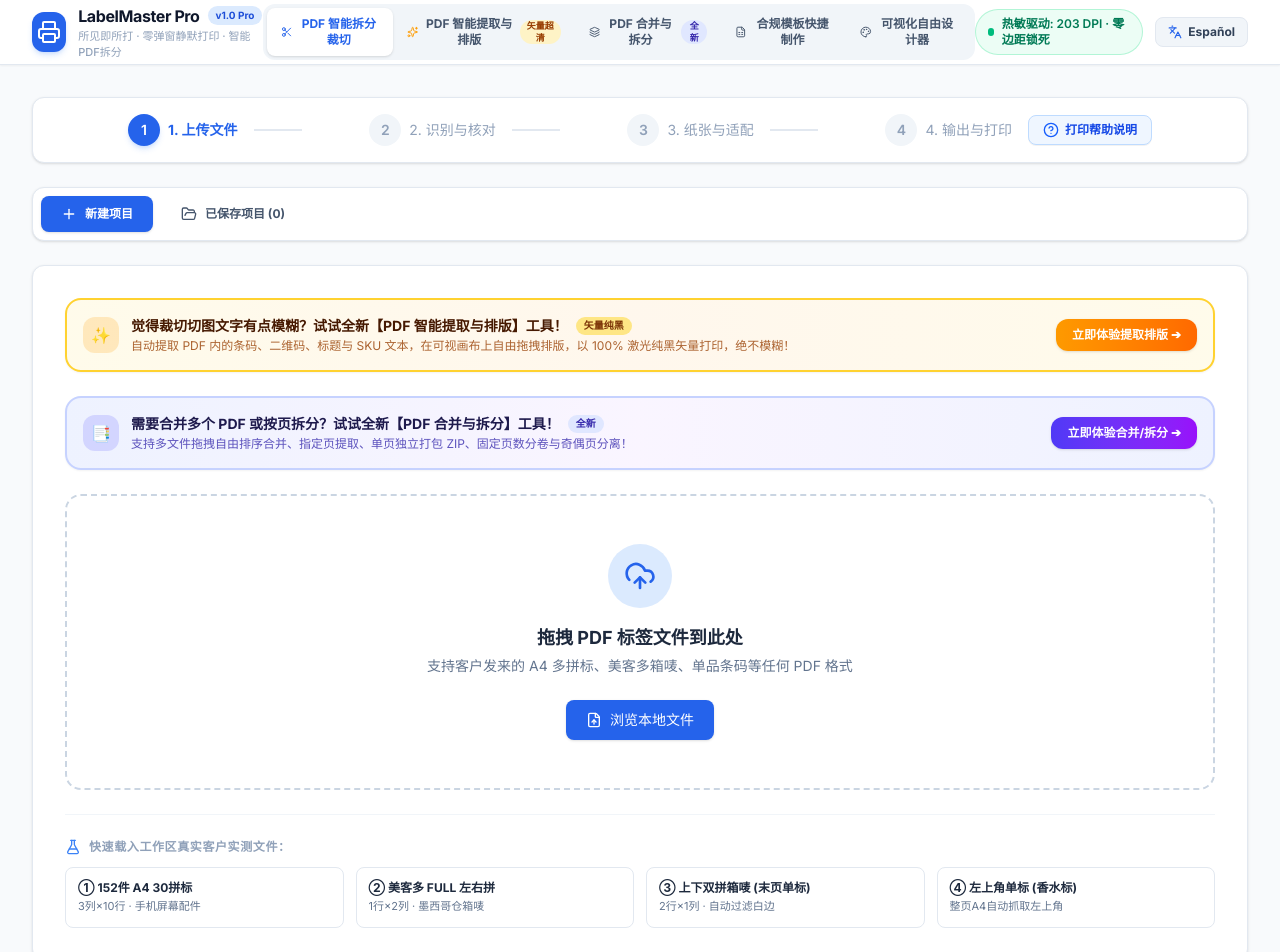
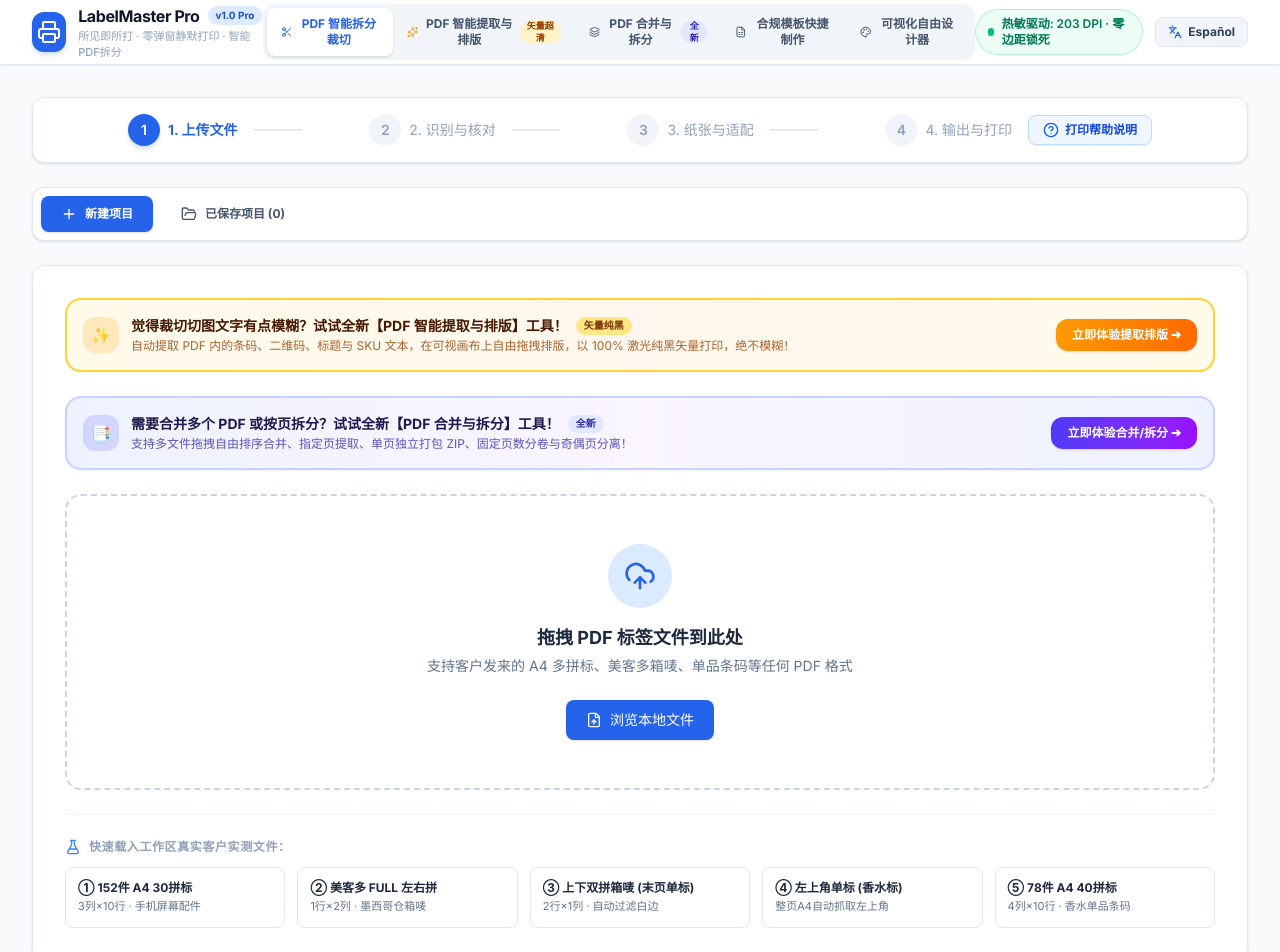
Before and after one commit to Lihomx/LabelPrinter, a Vue app: page / in a window 1280 px wide. Shown: the top 952 px of the page. Built offline with nearby package versions, Linux system fonts and the light colour scheme.

Commit message:
feat: add A4 40-up (4x10) product label crop preset and layout auto-detection

```diff
--- a/src/components/PdfSplitter.vue
+++ b/src/components/PdfSplitter.vue
@@ -176,7 +176,7 @@
             <FlaskConical class="w-4 h-4 text-brand-500" />
             {{ t('pdf.sampleTitle') }}
           </div>
-          <div class="grid grid-cols-1 sm:grid-cols-2 md:grid-cols-4 gap-3">
+          <div class="grid grid-cols-1 sm:grid-cols-2 lg:grid-cols-5 gap-3">
             <button
               @click="loadLocalSample('samples/labels_152.pdf', 'presetA4_30')"
               class="flex flex-col text-left p-3 rounded-lg border border-slate-200 hover:border-brand-500 hover:bg-brand-50/30 transition-all group"
@@ -207,6 +207,14 @@
             >
               <span class="text-xs font-bold text-slate-800 group-hover:text-brand-600">{{ t('pdf.sample4Title') }}</span>
               <span class="text-[11px] text-slate-500 mt-0.5">{{ t('pdf.sample4Desc') }}</span>
+            </button>
+
+            <button
+              @click="loadLocalSample('samples/labels_40_4x10.pdf', 'presetA4_40')"
+              class="flex flex-col text-left p-3 rounded-lg border border-slate-200 hover:border-brand-500 hover:bg-brand-50/30 transition-all group"
+            >
+              <span class="text-xs font-bold text-slate-800 group-hover:text-brand-600">{{ t('pdf.sample5Title') }}</span>
+              <span class="text-[11px] text-slate-500 mt-0.5">{{ t('pdf.sample5Desc') }}</span>
             </button>
           </div>
         </div>
@@ -408,6 +416,7 @@
           >
             <option value="presetFreeform">{{ t('pdf.presetFreeform') }}</option>
             <option value="presetA4_30">{{ t('pdf.presetA4_30') }}</option>
+            <option value="presetA4_40">{{ t('pdf.presetA4_40') }}</option>
             <option value="presetML_2">{{ t('pdf.presetML_2') }}</option>
             <option value="presetVertical_2">{{ t('pdf.presetVertical_2') }}</option>
             <option value="presetSingleTL">{{ t('pdf.presetSingleTL') }}</option>
--- a/src/i18n/index.js
+++ b/src/i18n/index.js
@@ -40,6 +40,7 @@
       browse: '浏览本地文件',
       detecting: '正在解析 PDF 页面与识别条码...',
       layoutMode: '裁切排版模式',
+      presetA4_40: 'A4 40格商品标 (4列×10行)',
       presetA4_30: 'A4 30格商品标 (3列×10行)',
       presetML_2: '美客多箱唛 左右2拼 (1×2)',
       presetVertical_2: '外箱标 上下2拼 (2×1)',
@@ -111,6 +112,8 @@
       sample3Desc: '2行×1列 · 自动过滤白边',
       sample4Title: '④ 左上角单标 (香水标)',
       sample4Desc: '整页A4自动抓取左上角',
+      sample5Title: '⑤ 78件 A4 40拼标',
+      sample5Desc: '4列×10行 · 香水单品条码',
       recentProjects: '最近保存的项目：',
       viewAll: '查看全部',
       open: '打开',
@@ -463,6 +466,7 @@
       browse: 'Examinar archivo local',
       detecting: 'Analizando páginas y códigos de barras...',
       layoutMode: 'Modo de Corte y Diseño',
+      presetA4_40: 'A4 40 Etiquetas SKU (4 cols × 10 filas)',
       presetA4_30: 'A4 30 Etiquetas SKU (3 cols × 10 filas)',
       presetML_2: 'Mercado Libre 2 en 1 (1 × 2)',
       presetVertical_2: 'Etiqueta Bulto 2 en 1 Vertical (2 × 1)',
@@ -534,6 +538,8 @@
       sample3Desc: '2 filas × 1 col · Sin bordes blancos',
       sample4Title: '④ Etiqueta Superior Izquierda',
       sample4Desc: 'Captura esquina superior en A4',
+      sample5Title: '⑤ 78 uds A4 40 Etiquetas',
+      sample5Desc: '4 cols × 10 filas · Perfumes',
       recentProjects: 'Proyectos guardados recientes:',
       viewAll: 'Ver todos',
       open: 'Abrir',
--- a/src/utils/pdfExtractor.js
+++ b/src/utils/pdfExtractor.js
@@ -94,19 +94,26 @@
         });
       }
     } else {
-      // Multi-item page (e.g. A4 30-up or grid)
+      // Multi-item page (e.g. A4 30-up or A4 40-up grid)
       // Group items by spatial proximity
-      // We know A4 30-up has ~3 columns and ~10 rows
-      const colWidth = viewport.width / 3;
-      const rowHeight = viewport.height / 10;
+      // Detect if 4 columns (col4Counts[3] >= 8) or standard 3 columns
+      const col4Counts = [0, 0, 0, 0];
+      for (const item of items) {
+        const c = Math.min(3, Math.max(0, Math.floor((item.transform[4] / viewport.width) * 4)));
+        col4Counts[c]++;
+      }
+      const cols = col4Counts[3] >= 8 ? 4 : 3;
+      const rows = 10;
+      const colWidth = viewport.width / cols;
+      const rowHeight = viewport.height / rows;
 
       // Group items into grid cells
       const grid = {};
       for (const item of items) {
         const x = item.transform[4];
         const y = viewport.height - item.transform[5];
-        const col = Math.min(2, Math.max(0, Math.floor(x / colWidth)));
-        const row = Math.min(9, Math.max(0, Math.floor(y / rowHeight)));
+        const col = Math.min(cols - 1, Math.max(0, Math.floor(x / colWidth)));
+        const row = Math.min(rows - 1, Math.max(0, Math.floor(y / rowHeight)));
         const key = `${row}_${col}`;
         if (!grid[key]) grid[key] = [];
         grid[key].push(item);
--- a/src/utils/pdfProcessor.js
+++ b/src/utils/pdfProcessor.js
@@ -230,8 +230,16 @@
     }
   }
 
-  // 2. Check for A4 30-up
+  // 2. Check for A4 Grid (30-up vs 40-up)
   if (textItems.includes('SKU:') || textItems.includes('Pantalla') || textContent.items.length > 50) {
+    const col4Counts = [0, 0, 0, 0];
+    for (const item of textContent.items) {
+      const c = Math.min(3, Math.max(0, Math.floor((item.transform[4] / viewport.width) * 4)));
+      col4Counts[c]++;
+    }
+    if (col4Counts[3] >= 8) {
+      return 'presetA4_40';
+    }
     return 'presetA4_30';
   }
 
@@ -320,7 +328,10 @@
     let gridRows = 1;
     let customSlicing = null;
 
-    if (mode === 'presetA4_30') {
+    if (mode === 'presetA4_40') {
+      gridCols = 4;
+      gridRows = 10;
+    } else if (mode === 'presetA4_30') {
       gridCols = 3;
       gridRows = 10;
     } else if (mode === 'presetML_2') {
```
Also changed, not shown: 5 other files (tests, documents, lock files or other folders).
